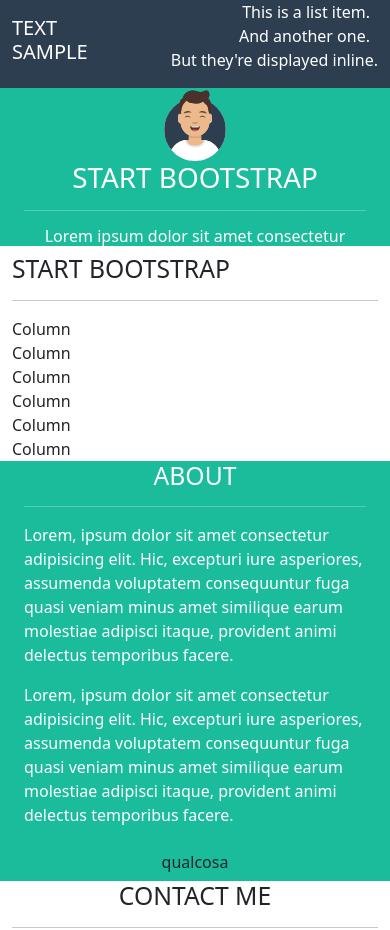
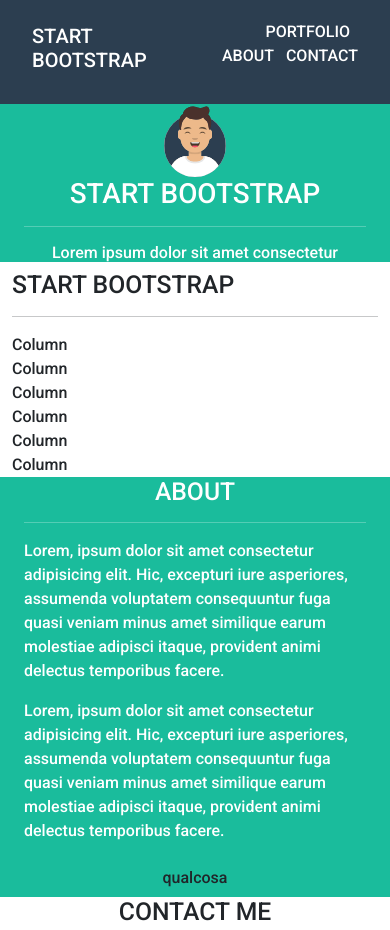
Before and after one commit to Leppo84/html-css-bootstrap-freelancer, a plain HTML site: page index.html in a window 390 px wide. Shown: the top 930 px of the page. Drawn offline with nearby package versions, Linux system fonts and the light colour scheme.

Commit message:
Font added, footer responsive

```diff
--- a/css/style.css
+++ b/css/style.css
@@ -1,6 +1,11 @@
+body {
+    font-family: 'Roboto', sans-serif;
+}
+
 header {
     background-color: #2c3e50;
     color: white;
+    padding: 20px;
 }
 
 .bg {
--- a/index.html
+++ b/index.html
@@ -4,6 +4,11 @@
     <meta charset="UTF-8">
     <meta http-equiv="X-UA-Compatible" content="IE=edge">
     <meta name="viewport" content="width=device-width, initial-scale=1.0">
+
+    <!-- FONT ROBOTO -->
+    <link rel="preconnect" href="https://fonts.googleapis.com">
+    <link rel="preconnect" href="https://fonts.gstatic.com" crossorigin>
+    <link href="https://fonts.googleapis.com/css2?family=Roboto:wght@500;900&display=swap" rel="stylesheet">
 
     <!-- Bootstrap link -->
     <link href="https://cdn.jsdelivr.net/npm/bootstrap@5.1.3/dist/css/bootstrap.min.css" rel="stylesheet" integrity="sha384-1BmE4kWBq78iYhFldvKuhfTAU6auU8tT94WrHftjDbrCEXSU1oBoqyl2QvZ6jIW3" crossorigin="anonymous">
@@ -17,16 +22,16 @@
     <header>
         <div class="container">
             <div class="row justify-content-between align-items-center">
-                <div class="col-3">
+                <div class="col">
                     <h5>
-                        TEXT SAMPLE
+                        START BOOTSTRAP
                     </h5>
                 </div>
-                <nav class="col-9">
+                <nav class="col">
                     <ul class="list-inline text-end">
-                        <li class="list-inline-item">This is a list item.</li>
-                        <li class="list-inline-item">And another one.</li>
-                        <li class="list-inline-item">But they're displayed inline.</li>
+                        <li class="list-inline-item">PORTFOLIO</li>
+                        <li class="list-inline-item">ABOUT</li>
+                        <li class="list-inline-item">CONTACT</li>
                         </ul>
                 </nav>
             </div>
@@ -111,7 +116,7 @@
     <footer>
         <div class="container">
             <div class="row justify-content-between text-center align-center">
-                <div class="col-4">
+                <div class="col-12 col-sm-4">
                     <h6>
                         LOCATION
                     </h6>
@@ -119,7 +124,7 @@
                         Something something dark side
                     </p>
                 </div>
-                <div class="col-4">
+                <div class="col-12 col-sm-4">
                     <h6>
                         QUALCOSA THE WEB
                     </h6>
@@ -136,7 +141,7 @@
                         @
                     </span>
                 </div>
-                <div class="col-4">
+                <div class="col-12 col-sm-4">
                     <h6>
                         ABOUT FREELANCER
                     </h6>
```
